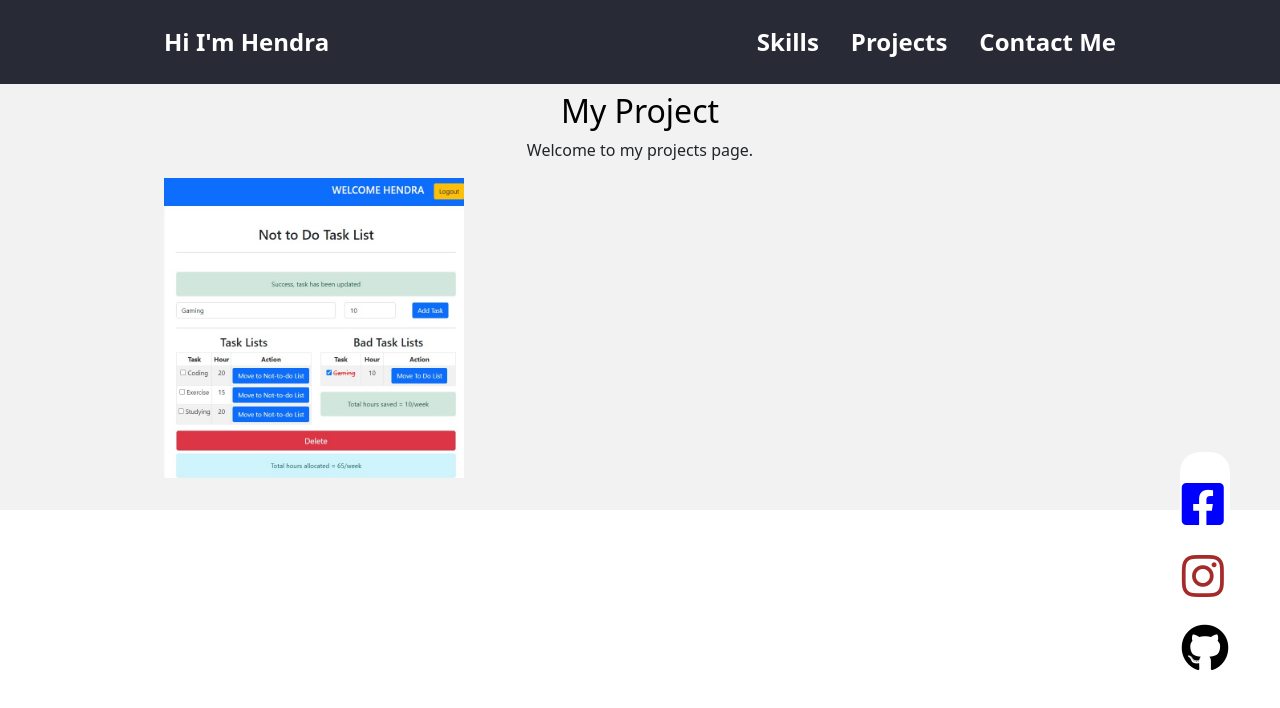
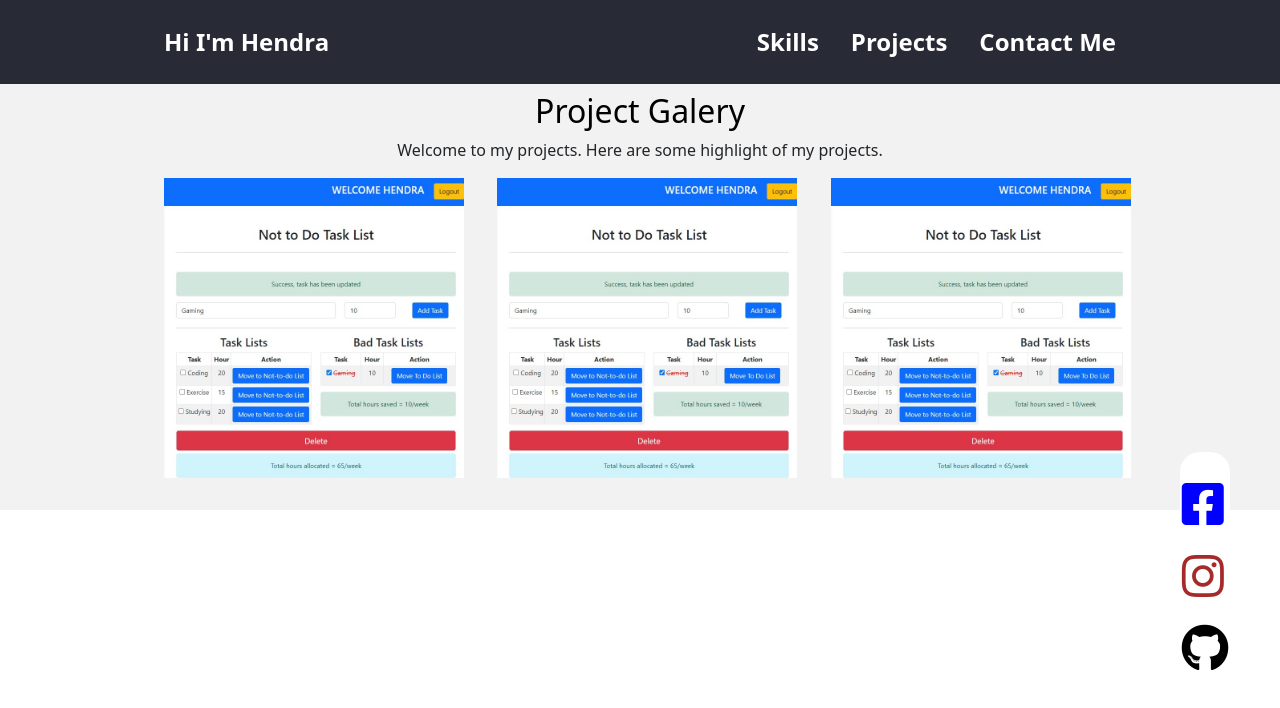
Before and after one commit to skaiterskull/my-portfolio, a React (Create React App) app: page /projects in a window 1280 px wide. Shown: the top 708 px of the page. Built offline with nearby package versions, Linux system fonts and the light colour scheme.

Commit message:
project detail with model styling done

```diff
--- /dev/null
+++ b/src/components/custom-modal/CustomModal.js
@@ -0,0 +1,21 @@
+import React from "react";
+import { Modal, Button } from "react-bootstrap";
+
+export const CustomModal = ({ title, children, ...rest }) => {
+  return (
+    <Modal
+      {...rest}
+      size="lg"
+      aria-labelledby="contained-modal-title-vcenter"
+      centered
+    >
+      <Modal.Header closeButton>
+        <Modal.Title id="contained-modal-title-vcenter">{title}</Modal.Title>
+      </Modal.Header>
+      <Modal.Body>{children}</Modal.Body>
+      <Modal.Footer>
+        <Button onClick={rest.onHide}>Close</Button>
+      </Modal.Footer>
+    </Modal>
+  );
+};
--- a/src/pages/project/Project.css
+++ b/src/pages/project/Project.css
@@ -60,14 +60,15 @@
   left: 17%;
   width: 200px;
   opacity: 0;
-  transition: opacity ease-out 250ms;
+  transform: translateY(50px);
+  transition: opacity ease-out 250ms, transform ease-out 250ms;
 }
 
 .card-detail {
   text-decoration: none;
-  font-size: 2rem;
+  font-size: 1rem;
   font-weight: bolder;
-  color: white;
+  color: Gray;
   transition: color ease-out 250ms;
 }
 
@@ -85,9 +86,17 @@
 
 .project-card:hover .card-text {
   opacity: 0.8;
+  transform: translateY(0px);
   z-index: 1;
 }
 
 .card-detail:hover {
-  color: gray;
+  color: lightgrey;
 }
+
+.techs {
+  padding-left: 1rem;
+  padding-right: 1rem;
+  border-radius: 1rem;
+  margin-left: 0.5rem;
+}
--- a/src/pages/project/Project.js
+++ b/src/pages/project/Project.js
@@ -1,29 +1,96 @@
-import React from "react";
+import React, { useState } from "react";
+import "./Project.css";
 import { PageLayout } from "../../components/page-layout/PageLayout";
-import "./Project.css";
 import bgntdtl from "../../assets/not.jpg";
-import { Link } from "react-router-dom";
+import { CustomModal } from "../../components/custom-modal/CustomModal";
 
 export const Project = () => {
+  const projectsData = [
+    {
+      image: bgntdtl,
+      name: "Task Management",
+      tech: [
+        { techName: "React", color: "lightblue" },
+        { techName: "Javascript", color: "yellow" },
+      ],
+      description: "This is task management build to help you manage your task",
+    },
+    {
+      image: bgntdtl,
+      name: "Task Management 1",
+      tech: [
+        { techName: "React", color: "lightblue" },
+        { techName: "Javascript", color: "yellow" },
+      ],
+      description:
+        "This is task management build to help you manage your task 1",
+    },
+    {
+      image: bgntdtl,
+      name: "Task Management 2",
+      tech: [
+        { techName: "React", color: "lightblue" },
+        { techName: "Javascript", color: "yellow" },
+      ],
+      description:
+        "This is task management build to help you manage your task 2",
+    },
+  ];
+
+  const [modalShow, setModalShow] = useState(false);
+  const [selected, setSelected] = useState({});
+
+  const handleOnClick = (name, tech, description) => {
+    setModalShow(true);
+    setSelected({ name, tech, description });
+  };
+
+  const selectedTech = selected.tech;
+
   return (
     <div>
       <PageLayout>
         <div className="projects-wrapper">
-          <h2>My Project</h2>
-          <p>Welcome to my projects page. </p>
+          <h2>Project Galery</h2>
+          <p>Welcome to my projects. Here are some highlight of my projects.</p>
           <div className="project">
-            <div className="project-card">
-              <img className="project-image" src={bgntdtl} alt="" />
-              <div className="card-text">
-                <h3 className="card-title">Project Details</h3>
-                <Link to="/" className="card-detail">
-                  <i class="fas fa-external-link-square-alt"></i>
-                </Link>
-              </div>
-            </div>
+            {projectsData.map((value) => {
+              return (
+                <div className="project-card">
+                  <img className="project-image" src={bgntdtl} alt="" />
+                  <div className="card-text">
+                    <h3 className="card-title">{value.name}</h3>
+                    <button
+                      to="/"
+                      className="card-detail"
+                      onClick={() =>
+                        handleOnClick(value.name, value.tech, value.description)
+                      }
+                    >
+                      View All
+                    </button>
+                  </div>
+                </div>
+              );
+            })}
           </div>
         </div>
       </PageLayout>
+
+      {/*Project description in modal form*/}
+      <CustomModal
+        title={selected.name}
+        show={modalShow}
+        onHide={() => setModalShow(false)}
+      >
+        <span>Technology : </span>
+        {selectedTech?.map((item) => (
+          <span className="techs" style={{ background: item.color }}>
+            {item.techName}
+          </span>
+        ))}
+        <div>{selected.description}</div>
+      </CustomModal>
     </div>
   );
 };
```
